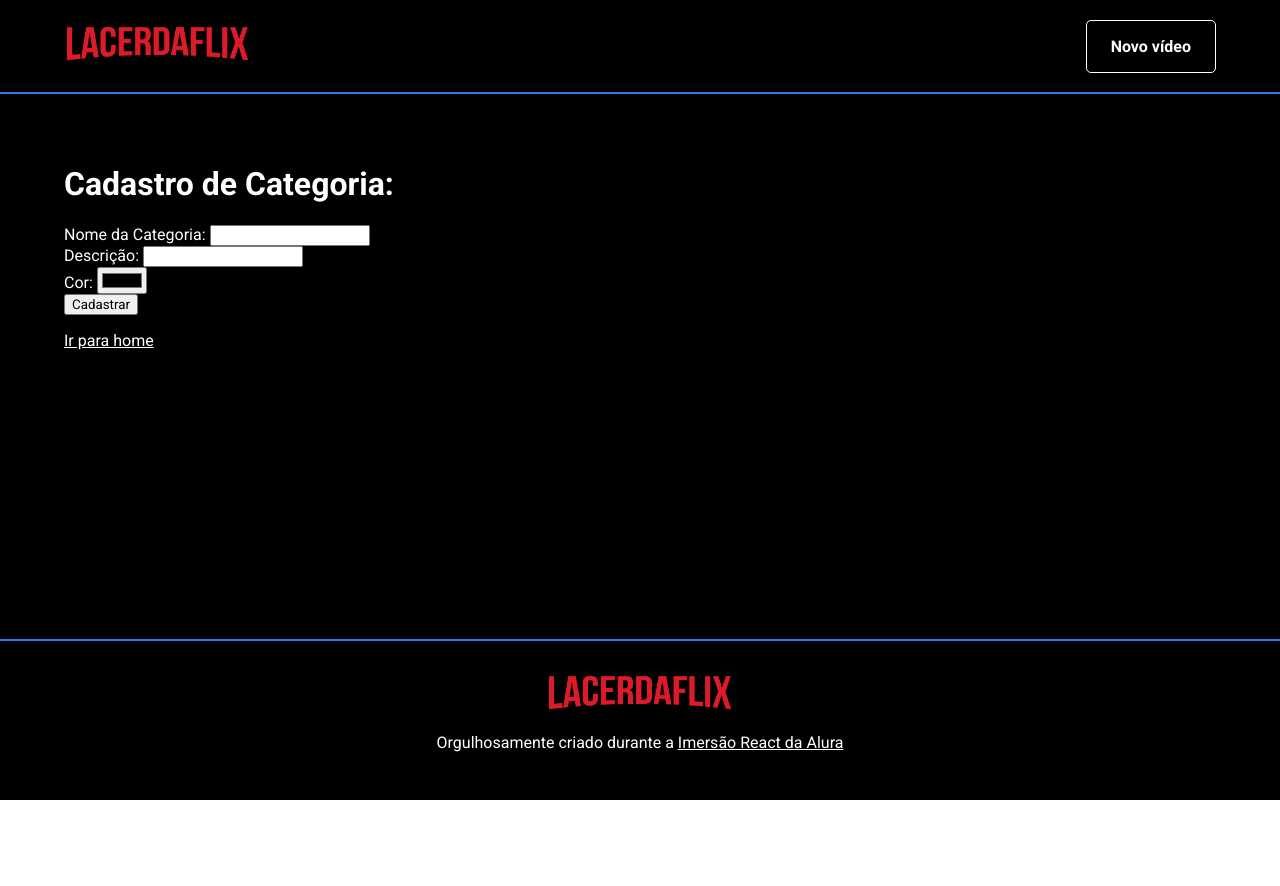
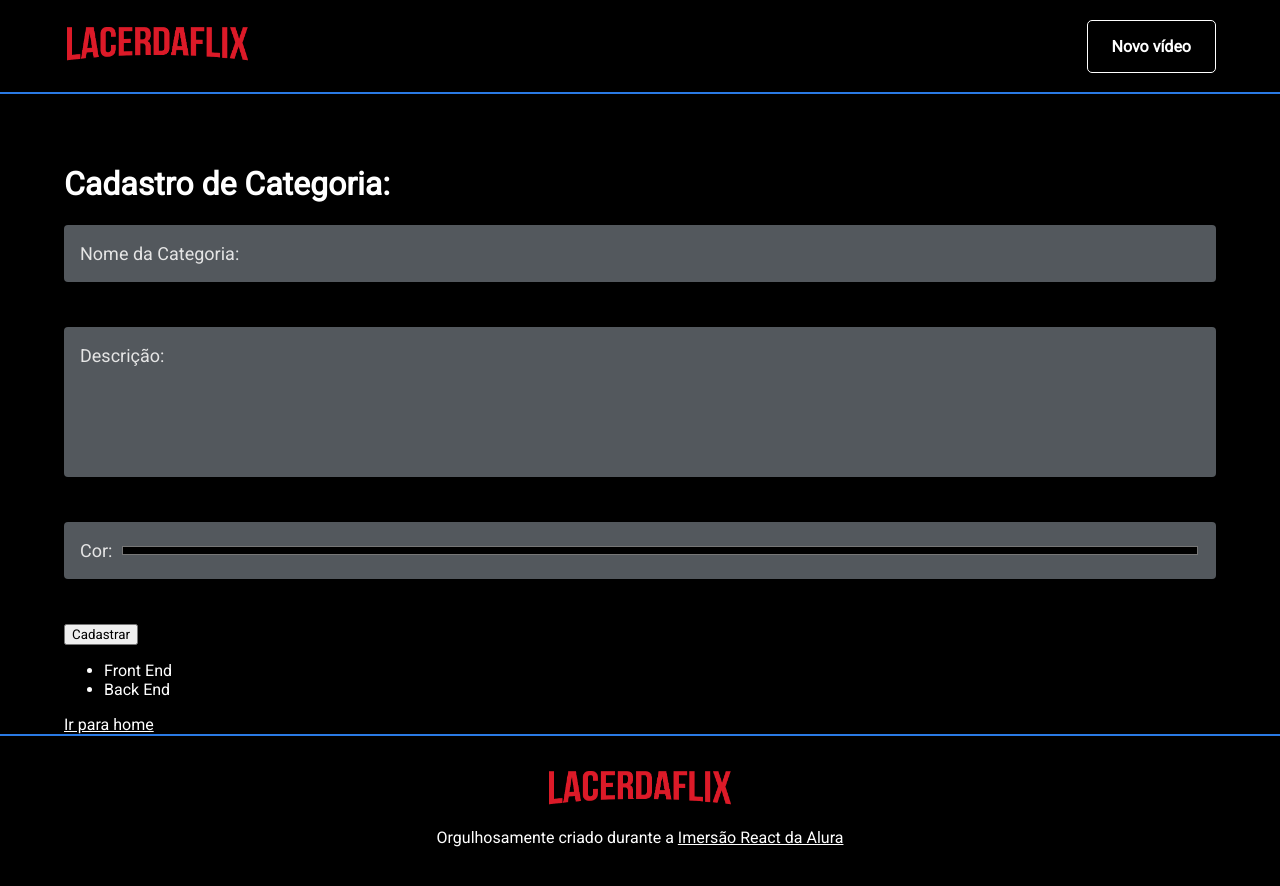
Before and after one commit to th3uuz/lacerdaflix, a React (Create React App) app: page /cadastro/categoria in a window 1280 px wide. Shown: the top 886 px of the page. Before the commit the page ends 800 px from the top, so only its background shows below. Built offline with nearby package versions, Linux system fonts and the light colour scheme.

Commit message:
create base api

```diff
--- /dev/null
+++ b/db.json
@@ -0,0 +1,16 @@
+{
+  "categorias": [
+    {
+      "id": 1,
+      "nome": "Front End",
+      "descricao": "Uma categoria dahora",
+      "cor": "#cbd1ff"
+    },
+    {
+      "id": 2,
+      "nome": "Back End",
+      "descricao": "Uma categoria dahora 2",
+      "cor": "#cbd1ff"
+    }
+  ]
+}
--- a/public/index.html
+++ b/public/index.html
@@ -10,7 +10,7 @@
       content="Web site created using create-react-app"
     />
     <link rel="apple-touch-icon" href="%PUBLIC_URL%/logo192.png" />
-    <link href="https://fonts.googleapis.com/css2?family=Roboto:ital,wght@0,100;0,300;0,400;0,500;0,700;0,900;1,100;1,300;1,400;1,500;1,700;1,900&display=swap" rel="stylesheet">
+    <link href="https://fonts.googleapis.com/css2?family=Roboto" rel="stylesheet">
     <link rel="stylesheet" href="https://cdnjs.cloudflare.com/ajax/libs/slick-carousel/1.6.0/slick.min.css">
     <link rel="stylesheet" href="https://cdnjs.cloudflare.com/ajax/libs/slick-carousel/1.6.0/slick-theme.min.css">
     <!--
--- a/src/components/FormField/index.js
+++ b/src/components/FormField/index.js
@@ -1,22 +1,101 @@
 import React from 'react'
+import styled, { css } from 'styled-components'
 
-function FormField({ type, name, label,  value, onChange, rows, cols }) {
+const FormFieldWrapper = styled.div`
+  position: relative;
+  textarea {
+    min-height: 150px;
+  }
+  input[type="color"] {
+    padding-left: 56px;
+  }
+`
+
+const Label = styled.label`
+
+`
+Label.Text = styled.span`
+  color: #E5E5E5;
+  height: 57px;
+  position: absolute;
+  top: 0;
+  left: 16px;
+
+  display: flex;
+  align-items: center;
+
+  transform-origin: 0% 0%;
+  font-size: 18px;
+  font-style: normal;
+  font-weight: 300;
+
+  transition: .1s ease-in-out;
+`
+
+const Input = styled.input`
+  background: #53585D;
+  color: #F5F5F5;
+  display: block;
+  width: 100%;
+  height: 57px;
+  font-size: 18px;
+
+  outline: 0;
+  border: 0;
+  border-top: 4px solid transparent;
+  border-bottom: 4px solid #53585D;
+
+  padding: 16px 16px;
+  margin-bottom: 45px;
+
+  resize: none;
+  border-radius: 4px;
+  transition: border-color .3s;
+
+  &:focus {
+    border-bottom-color: var(--primary);
+  }
+  &:focus:not([type='color']) + ${Label.Text} {
+    transform: scale(.6) translateY(-10px);
+  }
+
+  ${({ hasValue }) => hasValue && css`
+      &:not([type='color']) + ${Label.Text} {
+        transform: scale(.6) translateY(-10px);
+      }
+  `}
+`
+
+function FormField({ type, name, label, value, onChange }) {
+  const fieldId = `id_${name}`
+  const isTypeTextarea = type === 'textarea'
+  const tag = isTypeTextarea ? 'textarea' : 'input'
+
+  const hasValue = Boolean(value.length)
+
+
+
   return (
-    <div>
-      <label>
-        {label}
-        <input
-          type={type}
-          name={name}
-          value={value}
-          rows={rows}
-          cols={cols}
-          onChange={onChange}
-        />
-      </label>
-    </div>
+    <FormFieldWrapper>
+      <Label
+        htmlFor={fieldId}
+      >
+          <Input
+            as={tag}
+            id={fieldId}
+            type={type}
+            value={value}
+            name={name}
+            hasValue={hasValue}
+            onChange={onChange}
+          />
+          <Label.Text>
+            {label}
+            :
+        </Label.Text>
+      </Label>
+    </FormFieldWrapper>
   )
 }
 
-
 export default FormField
--- a/src/pages/cadastro/Categoria/index.js
+++ b/src/pages/cadastro/Categoria/index.js
@@ -1,4 +1,4 @@
-import React, { useState } from 'react'
+import React, { useState, useEffect } from 'react'
 import PageDefault from '../../../components/PageDefault'
 import { Link } from 'react-router-dom'
 import FormField from '../../../components/FormField'
@@ -21,12 +21,35 @@ function CadastroCategoria() {
   }
 
   function handleChange (e) {
-    const{ getAttribute, value } = e.target
+    const{ value } = e.target
     setValue(
-      getAttribute('name'),
+      e.target.getAttribute('name'),
       value
+
     )
   }
+
+
+  useEffect(() => {
+    console.log('alo alo alo')
+    setTimeout(() => {
+      setCategorias([
+        ...categorias,
+        {
+          "id": 1,
+          "nome": "Front End",
+          "descricao": "Uma categoria dahora",
+          "cor": "#cbd1ff"
+        },
+        {
+          "id": 2,
+          "nome": "Back End",
+          "descricao": "Uma categoria dahora 2",
+          "cor": "#cbd1ff"
+        }
+      ])
+    }, 4 * 1000)
+  }, [])
 
   return (
     <PageDefault>
@@ -42,23 +65,21 @@ function CadastroCategoria() {
         setValues(valoresIniciais)
       }}>
         <FormField
-          label="Nome da Categoria: "
+          label="Nome da Categoria"
           type="text"
           name="nome"
           value={values.nome}
           onChange={handleChange}
         />
         <FormField
-          label="Descrição: "
+          label="Descrição"
           type="textarea"
           name="descricao"
-          rows="10"
-          cols="40"
           value={values.descricao}
           onChange={handleChange}
         />
         <FormField
-          label="Cor: "
+          label="Cor"
           type="color"
           name="cor"
           value={values.cor}
@@ -69,10 +90,17 @@ function CadastroCategoria() {
           Cadastrar
         </button>
       </form>
+
+      {categorias.legth === 0 && (
+        <div>
+          Loading...
+        </div>
+      )}
+
       <ul>
-        {categorias.map((categoria, indice) => {
+        {categorias.map((categoria) => {
           return (
-            <li key={categoria + indice}>
+            <li key={categoria}>
               {categoria.nome}
             </li>
           )
```
Also changed, not shown: package.json (+11 -0 lines), .eslintrc.js (added), 1 other file (tests, documents, lock files or other folders).
